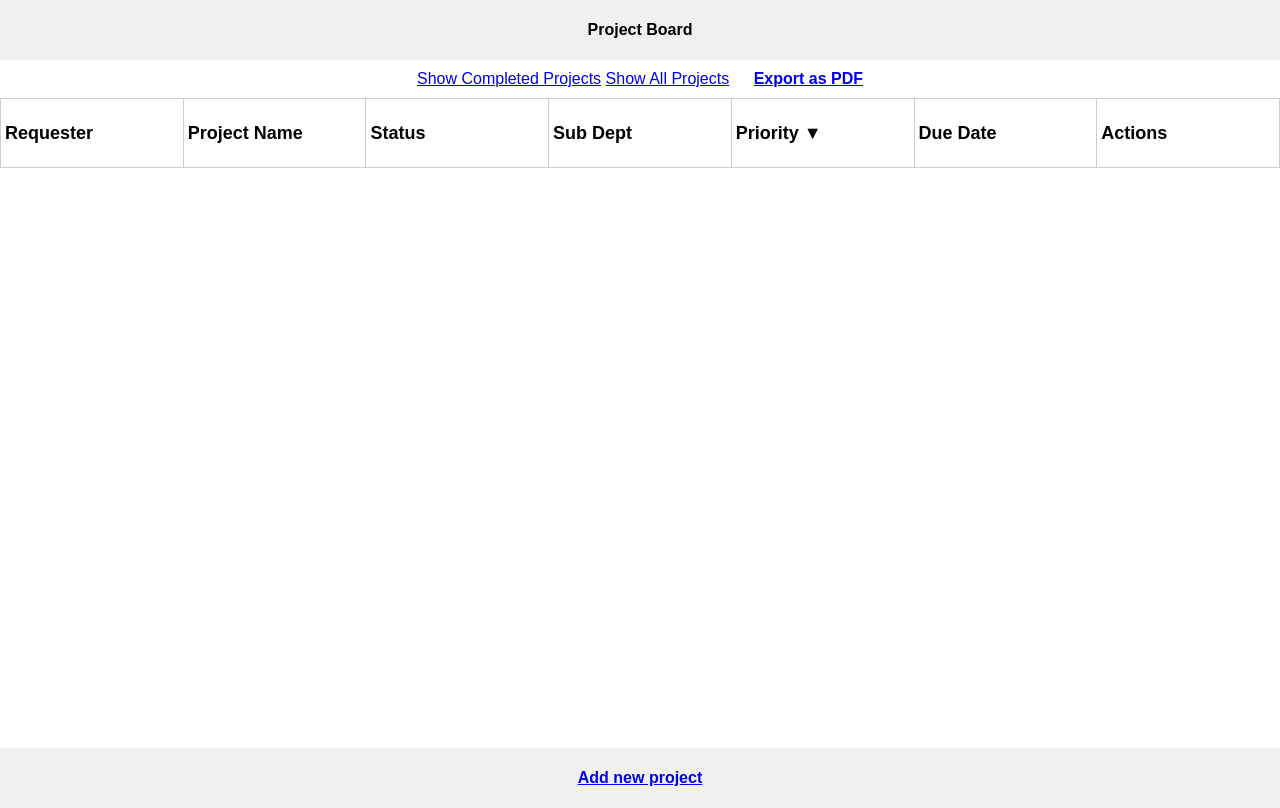
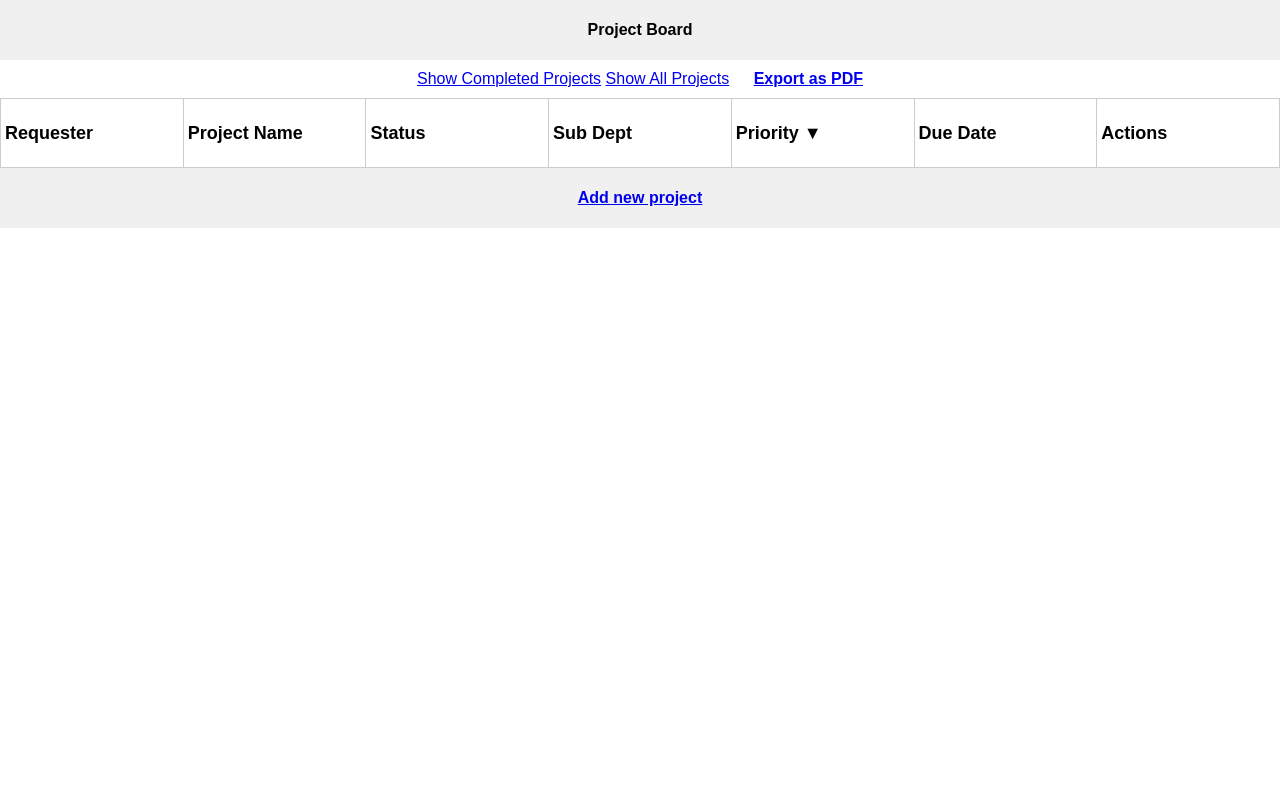
Before and after one commit to sirtoggle/ProjectBoard, a Flask app: page / in a window 1280 px wide. After the commit the page ends 228 px from the top, so only its background shows below. Run offline with Flask 3, Linux system fonts and the light colour scheme; data that the repository does not hold is empty.

Commit message:
Patch again

```diff
--- a/templates/board.html
+++ b/templates/board.html
@@ -6,7 +6,7 @@
         html, body {
             margin: 0;
             padding: 0;
-            overflow-y: auto;
+            height: 100vh;
             font-family: Arial, sans-serif;
         }
 
@@ -20,7 +20,6 @@
         }
 
         .table-wrapper {
-            height: calc(100vh - 150px);
             width: 100%;
             overflow-y: auto;
             overflow-x: auto;
```
